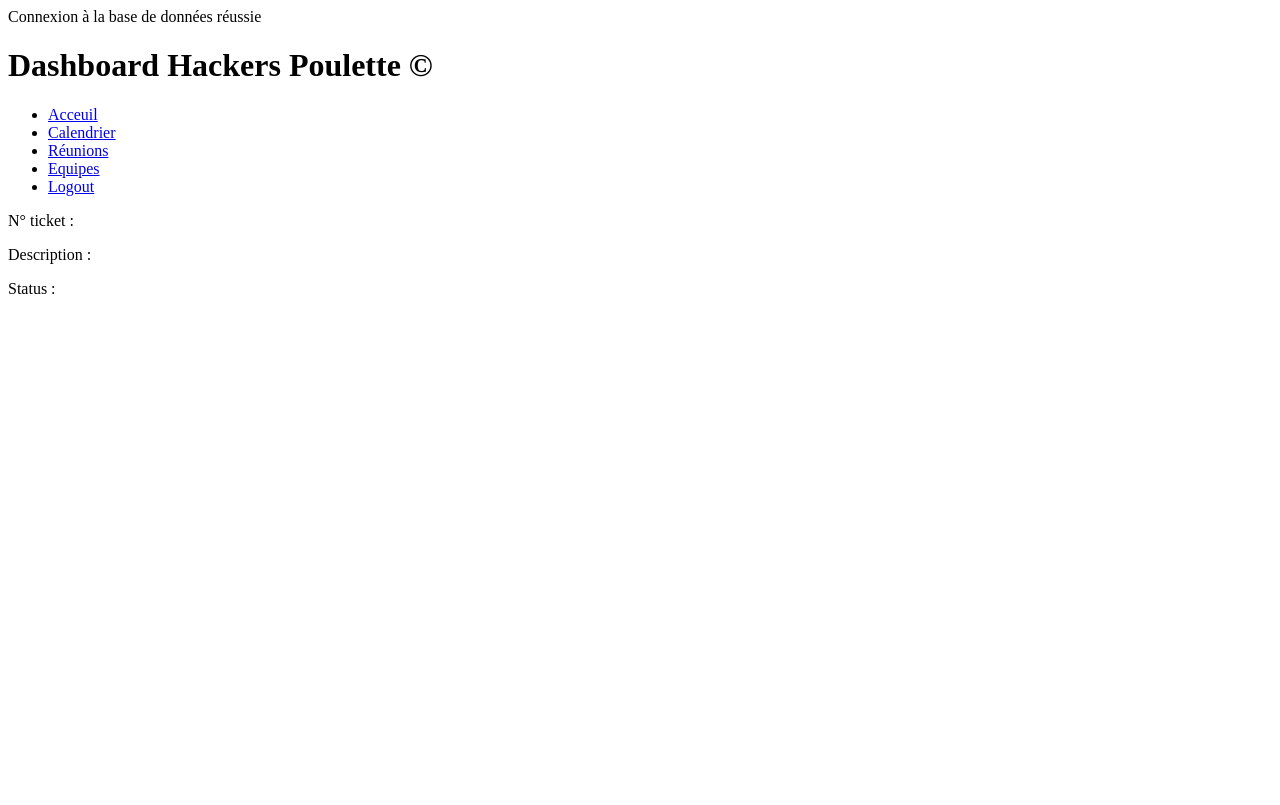
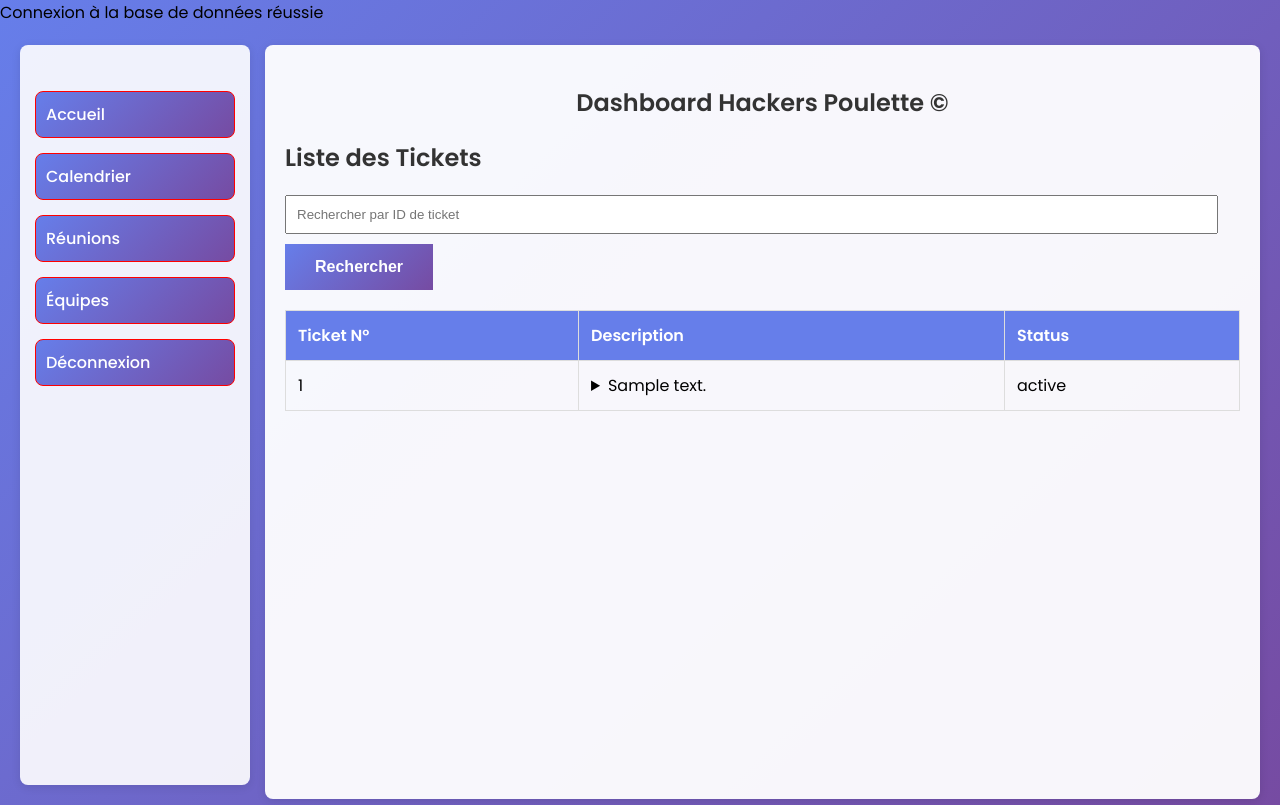
Before and after one commit to Neogiciaa/HackersPoulette, a PHP site: page /hackers-poulette/dashboard.php in a window 1280 px wide. Before the commit the page ends 294 px from the top, so only its background shows below. Run offline with PHP 8.4, Linux system fonts and the light colour scheme; tables that the repository leaves empty or names only in its code hold one stand-in row (values such as "Sample post").

Commit message:
Updated dashboard styling + added search by id logic

```diff
--- a/pages/dashboard.php
+++ b/pages/dashboard.php
@@ -3,15 +3,21 @@
 include('../utils/database-config.php');
 global $connexion;
 
-
-try {
-    $query = $connexion->prepare("SELECT * FROM Ticket");
-    $query->execute();
+$searchId = '';
+if (isset($_POST['search'])) {
+    $searchId = $_POST['ticket_id'];
+    $query = $connexion->prepare("SELECT * FROM Ticket WHERE id = :id");
+    $query->execute(['id' => $searchId]);
     $result = $query->fetchAll();
-} catch (PDOException $error) {
-    echo $error->getMessage();
+} else {
+    try {
+        $query = $connexion->prepare("SELECT * FROM Ticket");
+        $query->execute();
+        $result = $query->fetchAll();
+    } catch (PDOException $error) {
+        echo $error->getMessage();
+    }
 }
-
 
 ?>
 
@@ -23,30 +29,56 @@ try {
           content="width=device-width, user-scalable=no, initial-scale=1.0, maximum-scale=1.0, minimum-scale=1.0">
     <meta http-equiv="X-UA-Compatible" content="ie=edge">
     <title>Dashboard</title>
+    <link rel="stylesheet" href="../styles/dashboard.css">
+    <link href="https://fonts.googleapis.com/css2?family=Poppins:wght@300;400;500;600&display=swap" rel="stylesheet">
+
 </head>
 <body>
-    <h1>Dashboard Hackers Poulette &copy</h1>
-
     <section class="dashboard-container">
-        <div class="dashboard-menu">
+        <nav class="dashboard-menu">
             <ul>
-                <li><a href="dashboard.html">Acceuil</a></li>
-                <li><a href="dashboard.html">Calendrier</a></li>
-                <li><a href="dashboard.html">Réunions</a></li>
-                <li><a href="dashboard.html">Equipes</a></li>
-                <li><a href="dashboard.html">Logout</a></li>
+                <li><a href="dashboard.php">Accueil</a></li>
+                <li><a href="dashboard.php">Calendrier</a></li>
+                <li><a href="dashboard.php">Réunions</a></li>
+                <li><a href="dashboard.php">Équipes</a></li>
+                <li><a href="dashboard.php">Déconnexion</a></li>
             </ul>
-        </div>
+        </nav>
 
         <div class="dashboard-interface">
-            <article>
-                <div>
-                    <p>N° ticket :</p>
-                    <p>Description :</p>
-                    <p>Status :</p>
-                </div>
+            <h1>Dashboard Hackers Poulette &copy</h1>
 
-            </article>
+            <h2>Liste des Tickets</h2>
+            <form method="POST" action="">
+                <input type="text" name="ticket_id" placeholder="Rechercher par ID de ticket" value="<?= htmlspecialchars($searchId) ?>">
+                <input type="submit" name="search" value="Rechercher">
+            </form>
+
+            <div class="ticket-list">
+                <table>
+                    <thead>
+                        <tr>
+                            <th>Ticket N°</th>
+                            <th>Description</th>
+                            <th>Status</th>
+                        </tr>
+                    </thead>
+                    <tbody>
+                        <?php foreach ($result as $ticket): ?>
+                            <tr>
+                                <td><?= htmlspecialchars($ticket['id']) ?></td>
+                                <td>
+                                    <details>
+                                        <summary><?= htmlspecialchars($ticket['description']) ?></summary>
+                                        <p>Status: <?= htmlspecialchars($ticket['status']) ?></p>
+                                    </details>
+                                </td>
+                                <td><?= htmlspecialchars($ticket['status']) ?></td>
+                            </tr>
+                        <?php endforeach; ?>
+                    </tbody>
+                </table>
+            </div>
         </div>
     </section>
 </body>
--- /dev/null
+++ b/styles/dashboard.css
@@ -0,0 +1,144 @@
+body {
+    font-family: 'Poppins', sans-serif;
+    margin: 0;
+    background: linear-gradient(135deg, #667eea 0%, #764ba2 100%);
+}
+
+.dashboard-container {
+    display: flex;
+    margin: 20px;
+    height: calc(100vh - 60px);
+}
+
+.dashboard-menu {
+    width: 200px;
+    background-color: rgba(255, 255, 255, 0.9);
+    border-radius: 8px;
+    box-shadow: 0 2px 10px rgba(0, 0, 0, 0.1);
+    padding: 15px;
+    display: flex;
+    flex-direction: column;
+    justify-content: space-between;
+    margin-right: 15px;
+}
+
+.dashboard-menu ul {
+    list-style-type: none;
+    padding: 0;
+}
+
+.dashboard-menu li {
+    margin: 15px 0;
+    background: linear-gradient(135deg, #667eea 0%, #764ba2 100%);
+    border: 1px solid red;
+    border-radius: 8px;
+    padding: 10px;
+}
+
+.dashboard-menu a {
+    text-decoration: none;
+    color: white;
+    font-weight: 500;
+}
+
+.dashboard-menu a:hover {
+    color: #007bb5;
+}
+
+.dashboard-interface {
+    flex-grow: 1;
+    padding: 20px;
+    background-color: rgba(255, 255, 255, 0.95);
+    border-radius: 8px;
+    box-shadow: 0 2px 10px rgba(0, 0, 0, 0.1);
+    overflow-y: auto;
+    height: 89.2vh;
+}
+
+h1 {
+    text-align: center;
+    color: #333;
+}
+
+h2 {
+    margin-bottom: 20px;
+    color: #333;
+}
+
+.ticket-list {
+    max-height: 500px;
+    overflow-y: auto;
+
+}
+
+table {
+    width: 100%;
+    border-collapse: collapse;
+}
+
+th, td {
+    border: 1px solid #ddd;
+    padding: 12px;
+    text-align: left;
+}
+
+th {
+    background-color: #667eea;
+    color: white;
+}
+
+tr:hover {
+    background-color: #f1f1f1;
+}
+
+form {
+    margin-bottom: 20px;
+}
+
+form input[type="text"] {
+    padding: 10px;
+    width: calc(100% - 22px);
+    margin-right: 10px;
+}
+
+form input[type="submit"] {
+    background: linear-gradient(135deg, #667eea 0%, #764ba2 100%);
+    color: white;
+    font-weight: 600;
+    padding: 14px 30px;
+    cursor: pointer;
+    border: none;
+    width: auto;
+    align-self: center;
+    margin-top: 10px;
+    font-size: 1rem;
+
+    &:hover {
+        transform: translateY(-2px);
+        box-shadow: 0 5px 15px rgba(102, 126, 234, 0.4);
+    }
+
+    &:active {
+        transform: translateY(0);
+    }
+}
+
+@media (max-width: 768px) {
+    body {
+        padding: 20px 10px;
+    }
+
+    form {
+        width: 95%;
+        padding: 25px;
+    }
+
+    h1 {
+        font-size: 2rem;
+    }
+
+    h2 {
+        font-size: 1rem;
+        padding: 0 15px;
+    }
+}
```
